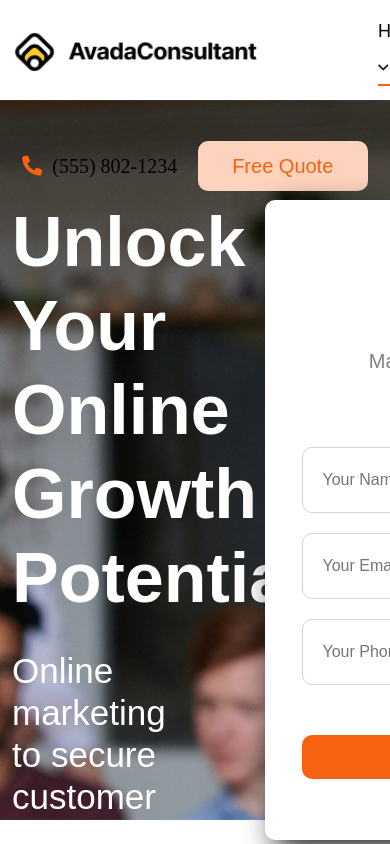
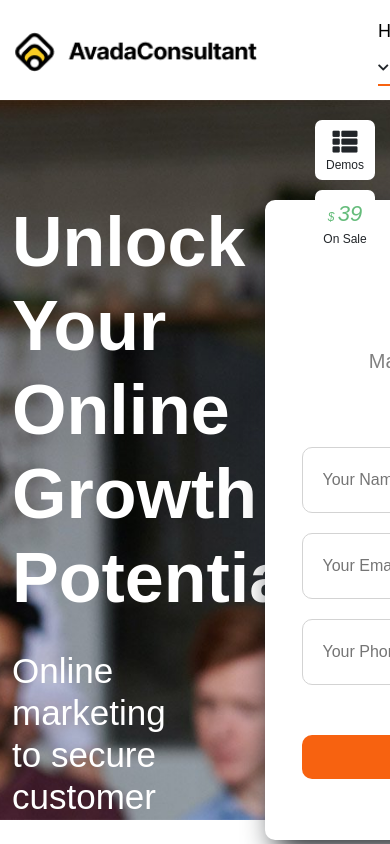
Before and after one commit to FedericoCaf/proj-html-vuejs, a Vue app: page / in a window 390 px wide. Shown: the top 844 px of the page. Built offline with nearby package versions, Linux system fonts and the light colour scheme; a small style sheet from the web is missing.

Commit message:
start-responsive

```diff
--- a/src/components/Footer.vue
+++ b/src/components/Footer.vue
@@ -93,7 +93,17 @@
    </div>
 
  <div class="chat-icon d-flex justify-content-end">
-   <i class="far fa-comment-alt"></i>
+   <div class="text-chat text-center">
+     <div class="img-expert-chat d-flex justify-content-center">
+         <img src="../assets/img/marketing-expert-cta.png" alt="expert-cta">
+     </div>
+
+     <p>This is a free HubSpot live chat. You can create your own chat flows ad engage your customers with Avada & HubSpot!</p>
+   </div>
+   <div class="container-chat d-flex justify-content-center align-items-center">
+       <i class="fas fa-comment-alt"></i>
+   </div>
+
  </div>
 
  </footer>
@@ -207,7 +217,7 @@
    }
 
     li{
-     font-size: 20px;
+     font-size: 19px;
    }
     li:not(:first-child){
       padding-top: 20px;
@@ -236,11 +246,43 @@
 }
 
 .chat-icon{
- margin-right: 20px;
+  position: relative;
+  margin-right: 20px;
    i{
-     font-size: 35px;
+     font-size: 32px;
+     color: white;
+   }
+   .text-chat{
+     position: absolute;
+     top:-180px;
+     width: 250px;
+     height: 170px;
+     box-shadow: 15px 15px 30px;
+     border-radius: 5px;
+      p{
+        font-size: 14px;
+        margin-top: -10px;
+        padding: 0px 15px 15px 15px;
+        color: gray;
+      }
    }
 }
 
+.container-chat{
+  width: 70px;
+  height: 70px;
+  background-color: $primary-color;
+  border-radius: 50%;
+  cursor: pointer;
+}
 
+.img-expert-chat{
+  width: 100%;
+  height: 65px;
+    img{
+      margin-top: -27px;
+      height: 100%;
+      border-radius: 50%;
+    }
+}
 </style>
--- a/src/components/Header.vue
+++ b/src/components/Header.vue
@@ -14,12 +14,6 @@
           </a>
            <i v-if="(index < 2)" class="fas fa-chevron-down"></i>
         </li>
-        <!-- <li> <a href=""> ciao </a> <i class="fas fa-chevron-down"></i> </li>
-        <li> <a href=""> ciao </a> <i class="fas fa-chevron-down"></i></li>
-        <li> <a href=""> ciao </a> </li>
-        <li> <a href=""> ciao </a> </li>
-        <li> <a href=""> ciao </a> </li>
-        <li> <a href=""> ciao </a> </li> -->
       </ul>
 
       <div class="phone-contact d-flex justify-content-around align-items-center">
@@ -45,9 +39,6 @@
  }
 
 }
-
-
-
 
 </script>
 
@@ -88,14 +79,17 @@
       //  background-color: crimson;
        height: 100px;
        width: calc(100% - 700px);
+       margin-bottom: 0 !important;
          li{
           font-size: 18px;
           padding-right: 8px;
            line-height: 35px;
            border-bottom: 2px solid transparent;
+           transition: all 0.5s;
              a{
                text-decoration: none;
                color: black;
+               transition: all 0.5s;
               //  padding: 10px;
              }
 
--- a/src/components/Jumbosection.vue
+++ b/src/components/Jumbosection.vue
@@ -1,5 +1,15 @@
 <template>
   <div class="container-jumbo">
+    <div class="fc-demos text-center">
+       <i class="fas fa-th-list"></i>
+       <p>Demos</p>
+    </div>
+    <div class="fc-on-sale text-center">
+       <i> <span> $ </span> 39 </i>
+       <p>On Sale</p>
+    </div>
+
+
       <div class="container">
         <div class="row inner-container d-flex align-items-center">
             <div class="jumbo-left col-6">
@@ -42,6 +52,7 @@
 @import '../assets/style/vars.scss';
 
 .container-jumbo{
+  position: relative;
   height: 720px;
   margin-bottom: 50px;
   background-image: url('../assets/img/marketing-intro.jpg');
@@ -50,6 +61,41 @@
   background-color:green;
    .inner-container{
      height: 500px;
+   }
+
+   .fc-demos{
+     position: absolute;
+     cursor: pointer;
+     right: 15px;
+     top:20px;
+     border-radius: 7px;
+     font-size: 12px;
+     width: 60px;
+     height: 60px;
+     background-color: white;
+     padding-top: 9px;
+      i{
+        font-size: 25px;
+      }
+   }
+   .fc-on-sale{
+     position: absolute;
+     cursor: pointer;
+     right: 15px;
+     top:90px;
+     font-size: 12px;
+     border-radius: 7px;
+     width: 60px;
+     height: 60px;
+     background-color: white;
+     padding-top: 7px;
+      i{
+        font-size: 22px;
+        color: #65BC7B;
+      }
+      span{
+        font-size: 12px;
+      }
    }
 }
 
```
